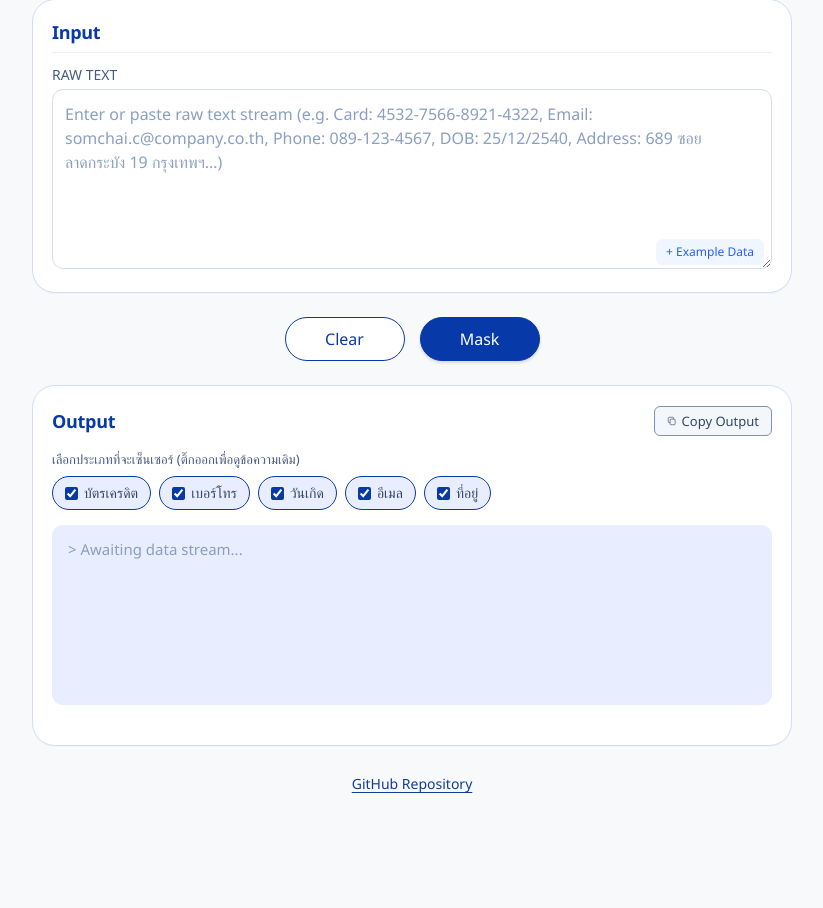
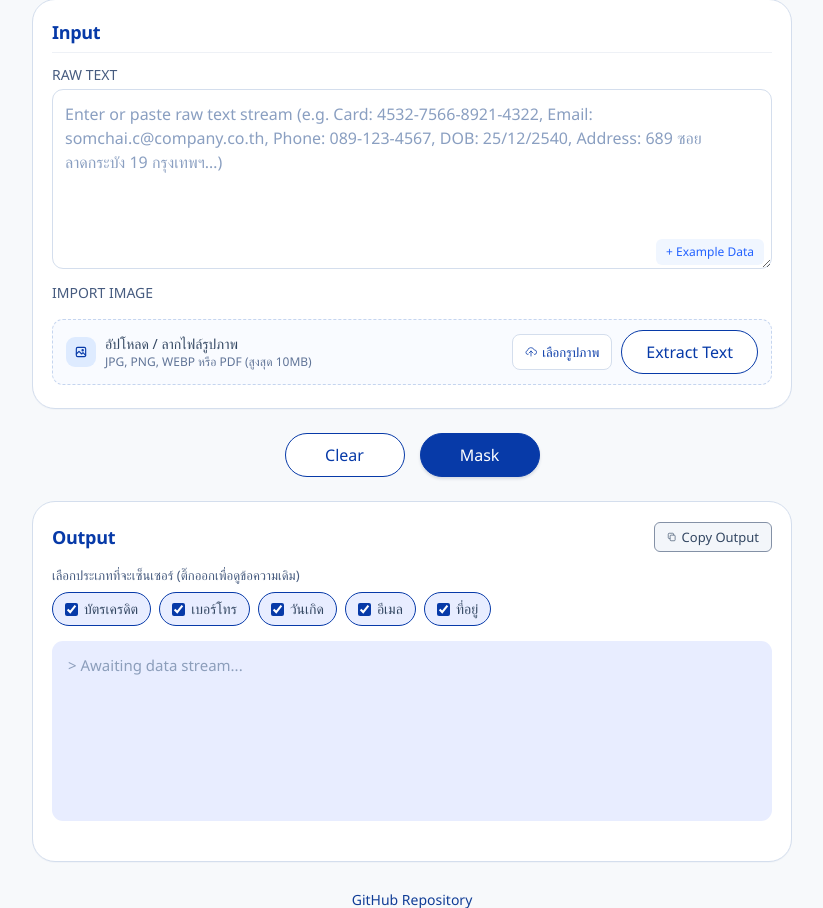
Before and after one commit to pentorhenglee/toc-data-masking-pdpa, a Flask app: page / in a window 1280 px wide. Shown: the part 102-1010 px from the top of the page, without its empty margins (228-1051 px from the left). Before the commit the page ends 895 px from the top, so only its background shows below. Run offline with Flask 3, Linux system fonts and the light colour scheme; some web fonts are replaced.

Commit message:
ocr update

```diff
--- a/app.py
+++ b/app.py
@@ -20,6 +20,14 @@ Run:
 """
 
 import re
+from flask import request, jsonify
+import io
+from PIL import Image, ImageOps, UnidentifiedImageError
+import pytesseract
+
+pytesseract.pytesseract.tesseract_cmd = (
+    r"C:\Program Files\Tesseract-OCR\tesseract.exe"
+)
 
 from flask import Flask, render_template, request
 
@@ -146,5 +154,39 @@ def index():
     )
 
 
+@app.route("/ocr", methods=["POST"])
+def ocr():
+    uploaded_file = request.files.get("image")
+
+    if not uploaded_file or not uploaded_file.filename:
+        return jsonify({"error": "กรุณาเลือกไฟล์ภาพ"}), 400
+
+    try:
+        image_bytes = uploaded_file.read()
+
+        # จำกัดขนาดไฟล์ไม่เกิน 5 MB
+        if len(image_bytes) > 5 * 1024 * 1024:
+            return jsonify({"error": "ไฟล์ภาพต้องมีขนาดไม่เกิน 5 MB"}), 413
+
+        with Image.open(io.BytesIO(image_bytes)) as image:
+            image = ImageOps.exif_transpose(image)
+            image = image.convert("RGB")
+
+            text = pytesseract.image_to_string(
+                image,
+                lang="tha+eng"
+            ).strip()
+
+        return jsonify({"text": text})
+
+    except UnidentifiedImageError:
+        return jsonify({"error": "ไฟล์ที่อัปโหลดไม่ใช่ภาพที่รองรับ"}), 400
+
+    except pytesseract.TesseractNotFoundError:
+        return jsonify({"error": "ไม่พบ Tesseract OCR ในระบบ"}), 500
+
+    except pytesseract.TesseractError:
+        return jsonify({"error": "เกิดข้อผิดพลาดระหว่าง OCR"}), 500
+
 if __name__ == "__main__":
     app.run(debug=True, port=5001)
--- a/static/style.css
+++ b/static/style.css
@@ -170,6 +170,55 @@ textarea::placeholder { color: var(--muted); opacity: 1; }
 button:hover { filter: brightness(.97); }
 button:focus-visible, textarea:focus-visible { outline: 2px solid #618bde; outline-offset: 3px; }
 
+.import-image { margin-top: 14px; }
+.upload-area {
+  display: flex;
+  align-items: center;
+  gap: 9px;
+  min-height: 58px;
+  padding: 10px 13px;
+  border: 1px dashed #c5d5ef;
+  border-radius: 11px;
+  background: #f9fbff;
+}
+.image-icon {
+  display: grid;
+  place-items: center;
+  flex-shrink: 0;
+  width: 30px;
+  height: 30px;
+  border-radius: 9px;
+  background: #deebff;
+}
+.upload-description { flex: 1; min-width: 0; }
+.upload-title, .upload-hint { display: block; }
+.upload-title { color: #334762; font-size: 14px; line-height: 20px; }
+.upload-hint { color: #607497; font-size: 12px; line-height: 16px; }
+.file-picker { position: relative; flex-shrink: 0; }
+.file-picker input {
+  position: absolute;
+  inset: 0;
+  width: 100%;
+  height: 100%;
+  opacity: 0;
+  cursor: pointer;
+}
+.upload-button {
+  display: flex;
+  align-items: center;
+  justify-content: center;
+  gap: 5px;
+  min-height: 36px;
+  padding: 6px 12px;
+  border: 1px solid var(--border);
+  border-radius: 8px;
+  background: #fff;
+  font-size: 13px;
+  line-height: 18px;
+}
+.file-picker:focus-within { outline: 2px solid #618bde; outline-offset: 3px; border-radius: 8px; }
+.file-picker:hover .upload-button { background: #f0f6ff; }
+
 @media (max-width: 480px) {
   .workspace { width: calc(100% - 28px); padding-top: 32px; }
   h1 { font-size: clamp(23px, 6.5vw, 30px); letter-spacing: -.9px; margin-bottom: 22px; }
--- a/templates/index.html
+++ b/templates/index.html
@@ -21,12 +21,49 @@
           <textarea id="raw-text" name="user_text" spellcheck="false" placeholder="Enter or paste raw text stream (e.g. Card: 4532-7566-8921-4322, Email: somchai.c@company.co.th, Phone: 089-123-4567, DOB: 25/12/2540, Address: 689 ซอยลาดกระบัง 19 กรุงเทพฯ…)">{{ original }}</textarea>
           <button class="example-button" type="submit" name="action" value="example">+ Example Data</button>
         </div>
+
+      <div class="import-image">
+        <label for="image-input">IMPORT IMAGE</label>
+        <p id="ocr-status" role="status"></p>
+        <div class="upload-area">
+          <span class="image-icon" aria-hidden="true">
+            <svg width="16" height="16" viewBox="0 0 24 24" fill="none" stroke="currentColor" stroke-width="1.7" stroke-linecap="round" stroke-linejoin="round">
+              <rect x="5" y="5" width="14" height="14" rx="2"/>
+              <circle cx="14.5" cy="9.5" r="1"/>
+              <path d="m5 15 4-4 4 4 2-2 4 4"/>
+            </svg>
+          </span>
+          <div class="upload-description">
+            <span class="upload-title">อัปโหลด / ลากไฟล์รูปภาพ</span>
+            <span class="upload-hint" id="file-hint">JPG, PNG, WEBP หรือ PDF (สูงสุด 10MB)</span>
+          </div>
+          <div class="file-picker">
+            <input id="image-input" type="file" accept="image/jpeg,image/png,image/webp,application/pdf" aria-label="เลือกรูปภาพ" aria-describedby="file-hint">
+            <span class="upload-button" aria-hidden="true">
+              <svg width="12" height="12" viewBox="0 0 24 24" fill="none" stroke="currentColor" stroke-width="1.5" stroke-linecap="round" stroke-linejoin="round">
+                <path d="M6 17a4 4 0 0 1-1-7.9A7 7 0 0 1 18.5 8a4.5 4.5 0 0 1 .5 9M12 20V10m-4 4 4-4 4 4"/>
+              </svg>
+              เลือกรูปภาพ
+            </span>
+          </div>
+            <button
+              id="extract-button"
+              class="button button-outline"
+              type="button"
+            >
+              Extract Text
+            </button>
+
+        </div>
+      </div>
+
       </section>
 
       <div class="actions">
         <a class="button button-outline" href="/">Clear</a>
         <button class="button button-primary" type="submit" name="action" value="mask">Mask</button>
       </div>
+
     </form>
 
     <section class="panel output-panel" aria-labelledby="output-heading">
@@ -104,6 +141,50 @@
         setTimeout(function () { copyLabel.textContent = "Copy Output"; }, 1500);
       });
     });
+
+const imageInput = document.getElementById("image-input");
+const extractButton = document.getElementById("extract-button");
+const ocrStatus = document.getElementById("ocr-status");
+const rawText = document.getElementById("raw-text");
+
+extractButton.addEventListener("click", async function () {
+  const file = imageInput.files[0];
+
+  if (!file) {
+    ocrStatus.textContent = "Please select an image.";
+    return;
+  }
+
+  const formData = new FormData();
+  formData.append("image", file);
+
+  extractButton.disabled = true;
+  ocrStatus.textContent = "Extracting text...";
+
+  try {
+    const response = await fetch("/ocr", {
+      method: "POST",
+      body: formData
+    });
+
+    const result = await response.json();
+
+    if (!response.ok) {
+      throw new Error(result.error || "OCR failed");
+    }
+
+    rawText.value = result.text;
+
+    ocrStatus.textContent = result.text
+      ? "Text extracted. Review it before masking."
+      : "No text detected.";
+  } catch (error) {
+    ocrStatus.textContent = error.message;
+  } finally {
+    extractButton.disabled = false;
+  }
+});
+
   </script>
 </body>
 </html>
```
Also changed, not shown: ocr_service.py (added, +33 -0 lines).
